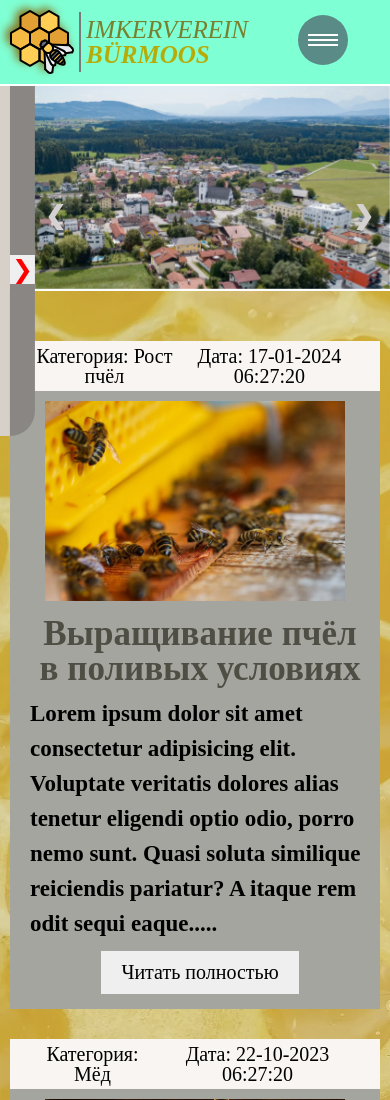
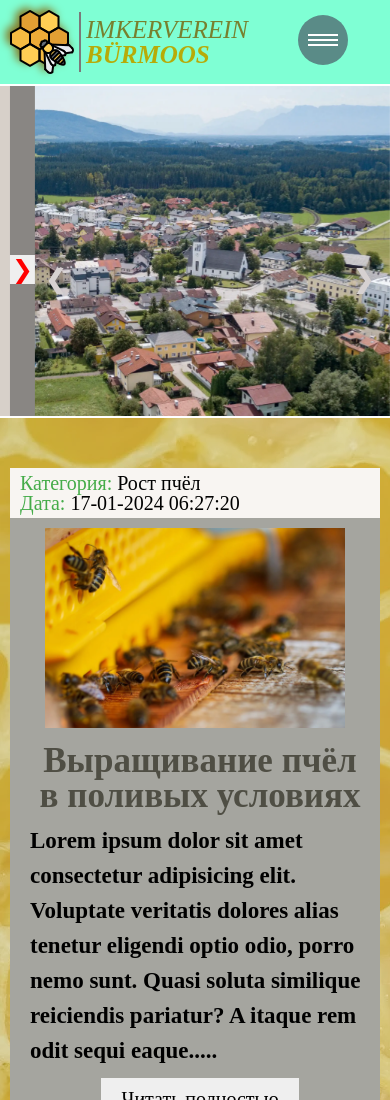
Before and after one commit to AndreyGalena/Bee_website, a website: page app/index.html in a window 390 px wide. Shown: the top 1100 px of the page. Drawn offline with Linux system fonts and the light colour scheme.

Commit message:
26.05.24

```diff
--- a/app/index.html
+++ b/app/index.html
@@ -142,9 +142,9 @@
                                 <span class="category-name">Рост пчёл</span>
                             </div>
                             <div class="data-block">
-                                <span>Дата: </span>
-                                <span>17-01-2024</span>
-                                <span>06:27:20</span>
+                                <span class="title">Дата: </span>
+                                <span class="date">17-01-2024</span>
+                                <span class="time">06:27:20</span>
                             </div>
                         </div>
                         <div class="content-block">
@@ -173,9 +173,9 @@
                                 <span class="category-name">Мёд</span>
                             </div>
                             <div class="data-block">
-                                <span>Дата: </span>
-                                <span>22-10-2023</span>
-                                <span>06:27:20</span>
+                                <span class="title">Дата: </span>
+                                <span class="date">22-10-2023</span>
+                                <span class="time">06:27:20</span>
                             </div>
                         </div>
                         <div class="content-block">
@@ -204,9 +204,9 @@
                                 <span class="category-name">Постройка уликов</span>
                             </div>
                             <div class="data-block">
-                                <span>Дата: </span>
-                                <span>1-05-2023</span>
-                                <span>22:27:20</span>
+                                <span class="title">Дата: </span>
+                                <span class="date">1-05-2023</span>
+                                <span class="time">22:27:20</span>
                             </div>
                         </div>
                         <div class="content-block">
--- a/app/scss/_burger_menu.scss
+++ b/app/scss/_burger_menu.scss
@@ -15,7 +15,7 @@
             overflow: auto; // для скрола меню
             padding-top: 70px;
             z-index: 100;
-            background: linear-gradient(to bottom right, rgba(28, 234, 190, 0.8), rgba(47, 150, 209, 0.8) 110%);
+            background: linear-gradient(to bottom right, rgba(28, 234, 107, 0.8), rgba(93, 255, 102, 1) 110%);
             transition: all 1s ease 0s;
             display: flex;
             flex-direction: column;
--- a/app/scss/_header.scss
+++ b/app/scss/_header.scss
@@ -54,7 +54,7 @@
                     font-weight: 600;
                     padding: 0 23px;
                     a {
-                        color: #77802e;
+                        color: #54371c;
                         transition-duration: 0.3s;
                     }
                     a:hover {
--- a/app/scss/_main-one.scss
+++ b/app/scss/_main-one.scss
@@ -20,11 +20,8 @@
             font-style: italic;
             background-color: #d7d0c9;
             padding: 10px;
-            // background: url(../img/bg/honeycomb-1920.webp);
 
             ul {
-                padding: 25px 5px;
-
                 li {
                     a {
                         color: #3b3c34;
@@ -53,18 +50,18 @@
 
     &__content-block {
         flex: 1 1 70%;
+
         .slider {
             position: relative;
             top: 0;
             left: 0;
-            // width: 100%;
-            max-height: 300px;
+            height: 330px;
             margin: 2px 0px 2px 0;
 
             .item-block {
                 position: relative;
                 width: 100%;
-                max-height: 300px;
+                height: 100%;
                 // Анимация исчезновения img.
                 animation-name: fade;
                 animation-duration: 15s;
@@ -74,7 +71,7 @@
                     /* Элемент меняет размер так, чтобы заполнить блок и сохранить пропорции: */
                     object-fit: cover;
                     width: 100%;
-                    max-height: 300px;
+                    height: 100%;
                 }
             }
 
@@ -122,11 +119,23 @@
                 .category-date-block {
                     display: flex;
                     justify-content: space-between;
+                    flex-wrap: wrap;
                     width: 100%;
                     font-size: 20px;
                     font-weight: 500;
-                    padding: 5px 20px;
+                    padding: 5px clamp(10px, 2vw, 20px);
                     background-color: #f8f5f2;
+                    .category-block {
+                        margin-right: 20px;
+                        .category {
+                            color: #45ac49;
+                        }
+                    }
+                    .data-block {
+                        .title {
+                            color: #45ac49;
+                        }
+                    }
                 }
                 .content-block {
                     display: flex;
--- a/app/scss/_nav-menu_active.scss
+++ b/app/scss/_nav-menu_active.scss
@@ -7,15 +7,18 @@
         margin-left: 29px;
     }
     .main__nav-menu {
+        height: 330px;
         transform: translateX(-91%);
         position: absolute;
         top: 0;
         left: 0;
         z-index: 10;
-        transition: transform 2s ease;
+        transition: transform 1s ease;
+        .menu {
+            align-items: center;
+        }
         .button-block {
             display: block;
-            border-bottom-right-radius: 30px;
         }
     }
 }
--- a/app/scss/style.scss
+++ b/app/scss/style.scss
@@ -4,6 +4,20 @@
         '_main-one',
         '_nav-menu_active',
         '_footer';
+
+
+html::-webkit-scrollbar {
+    width: 5px;
+}
+html::-webkit-scrollbar-track {
+    background: rgb(249, 246, 246);
+    border: 1px solid transparent;
+    background-clip: content-box;
+}
+html::-webkit-scrollbar-thumb {
+    background: rgb(133, 133, 134);
+    border: 1px solid rgb(0,0,0);
+}
 
 body {
     font-family: Raleway;
```
Also changed, not shown: app/html/chunk/_main-one.html (+9 -9 lines), app/css/style.css, app/css/style.min.css.
